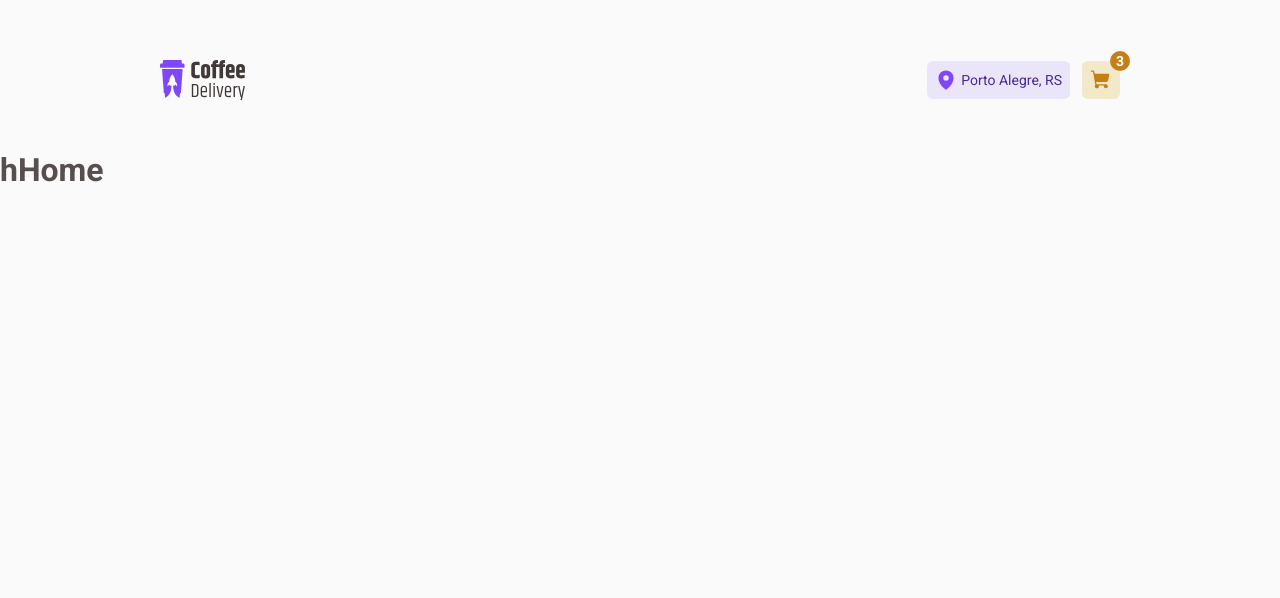
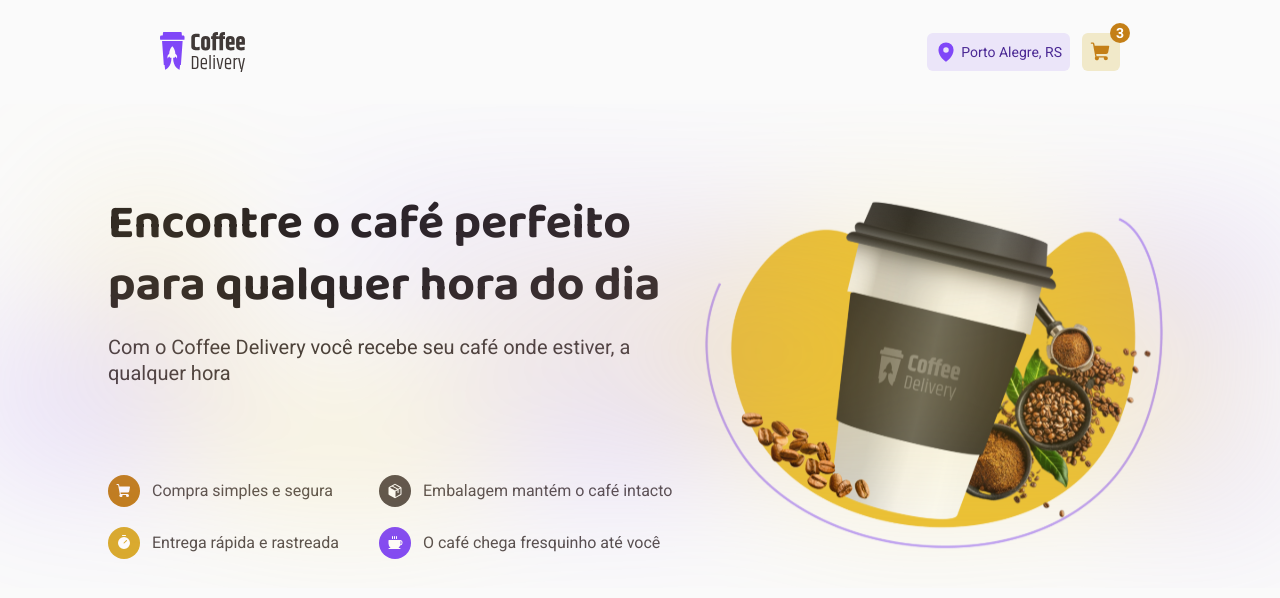
Before and after one commit to abraao999/desafio2CoffeDelivery, a React (Vite) app: page / in a window 1280 px wide. Shown: the top 598 px of the page. Built offline with nearby package versions, Linux system fonts and the light colour scheme.

Commit message:
Construcao do layout de intro da pagina home

```diff
--- a/src/components/Header/styles.ts
+++ b/src/components/Header/styles.ts
@@ -5,14 +5,8 @@ export const HeaderContainer = styled.header`
   display: flex;
   align-items: center;
   justify-content: space-between;
-  height: 10rem;
+  height: 6.5rem;
   padding: 2rem 10rem;
-
-  nav {
-  }
-
-  a {
-  }
 `;
 
 export const ActionsContainer = styled.div`
--- /dev/null
+++ b/src/pages/Home/components/Intro/index.tsx
@@ -0,0 +1,66 @@
+import {
+  ContainerIntro,
+  ContentIntro,
+  DetailIntro,
+  ImgIntro,
+  InfoIntro,
+  ItemDetailIntro,
+  TitleIntro,
+} from "./styled";
+import background from "../../../../assets/Background.svg";
+import coffe from "../../../../assets/coffe.svg";
+import { Coffee, Package, ShoppingCart, Timer } from "phosphor-react";
+export function Intro() {
+  return (
+    <ContainerIntro>
+      <ContentIntro>
+        <InfoIntro>
+          <TitleIntro>
+            <p id="title">Encontre o café perfeito para qualquer hora do dia</p>
+            <p id="subtitle">
+              Com o Coffee Delivery você recebe seu café onde estiver, a
+              qualquer hora
+            </p>
+          </TitleIntro>
+          <DetailIntro>
+            <ItemDetailIntro
+              $distancia={true}
+              $color="yellow-dark"
+              $margin={"2.5rem"}
+            >
+              <div>
+                <ShoppingCart size={16} weight="fill" />
+              </div>
+              <span>Compra simples e segura</span>
+            </ItemDetailIntro>
+            <ItemDetailIntro
+              $distancia={true}
+              $color="base-text"
+              $margin={"0px"}
+            >
+              <div>
+                <Package size={16} weight="fill" />
+              </div>
+              <span>Embalagem mantém o café intacto</span>
+            </ItemDetailIntro>
+            <ItemDetailIntro $color="yellow" $margin={"2.5rem"}>
+              <div>
+                <Timer size={16} weight="fill" />
+              </div>
+              <span>Entrega rápida e rastreada</span>
+            </ItemDetailIntro>
+            <ItemDetailIntro $color="purple">
+              <div>
+                <Coffee size={16} weight="fill" />
+              </div>
+              <span>O café chega fresquinho até você</span>
+            </ItemDetailIntro>
+          </DetailIntro>
+        </InfoIntro>
+        <ImgIntro src={coffe} alt="" />
+      </ContentIntro>
+
+      <img src={background} alt="" id="hero-bg" />
+    </ContainerIntro>
+  );
+}
--- /dev/null
+++ b/src/pages/Home/components/Intro/styled.ts
@@ -0,0 +1,88 @@
+import styled from "styled-components";
+import { mixins } from "../../../../styles/mixins";
+
+export const ContainerIntro = styled.section`
+  position: relative;
+  display: flex;
+  align-items: center;
+  justify-content: center;
+
+  img#hero-bg {
+    position: absolute;
+    top: 0;
+    left: 0;
+    max-height: 544px;
+    width: 100vw;
+    object-fit: cover;
+  }
+`;
+export const ContentIntro = styled.section`
+  max-width: 1440px;
+  height: 34rem;
+  padding: 92px 20px;
+  display: flex;
+  align-items: center;
+  /* justify-content: center; */
+`;
+export const InfoIntro = styled.section`
+  display: flex;
+  /* flex: 1; */
+  flex-direction: column;
+  justify-content: space-evenly;
+  align-items: center;
+  height: 34rem;
+  width: 36.75rem;
+`;
+export const TitleIntro = styled.div`
+  p#title {
+    ${mixins.fonts.titleXL};
+    font-weight: bold;
+    color: ${(props) => props.theme.colors["base-title"]};
+  }
+  p#subtitle {
+    margin-top: 1rem;
+    ${mixins.fonts.textL};
+    color: ${(props) => props.theme.colors["base-subtitle"]};
+  }
+`;
+export const DetailIntro = styled.div`
+  display: grid;
+  width: 36.75rem;
+  grid-template-columns: 271px 294px;
+`;
+
+export const ItemDetailIntro = styled.div<{
+  $distancia?: boolean;
+  $color: string;
+  $margin?: string;
+}>`
+  display: flex;
+  align-items: center;
+  justify-content: start;
+  flex-direction: row;
+
+  margin-bottom: ${(props) => (props.$distancia ? "1.25rem" : "0px")};
+  margin-right: ${(props) => props.$margin};
+  div {
+    width: 2rem;
+    height: 2rem;
+    padding: 0.5rem;
+    border-radius: 100%;
+    color: ${(props) => props.theme.colors.white};
+    margin-right: 0.75rem;
+
+    background: ${(props) => props.theme.colors[props.$color]};
+  }
+  div + div {
+  }
+  span {
+    ${mixins.fonts.textM}
+    color: ${(props) => props.theme.colors["base-text"]};
+  }
+`;
+
+export const ImgIntro = styled.img`
+  /* flex: 1; */
+  height: 22.6rem;
+  width: 29.75rem;
+`;
--- a/src/pages/Home/index.tsx
+++ b/src/pages/Home/index.tsx
@@ -1,3 +1,5 @@
+import { Intro } from "./components/Intro";
+
 export function Home() {
-  return <h1>hHome</h1>;
+  return <Intro />;
 }
```
Also changed, not shown: src/assets/Background.svg (added), src/assets/coffe.svg (added).
